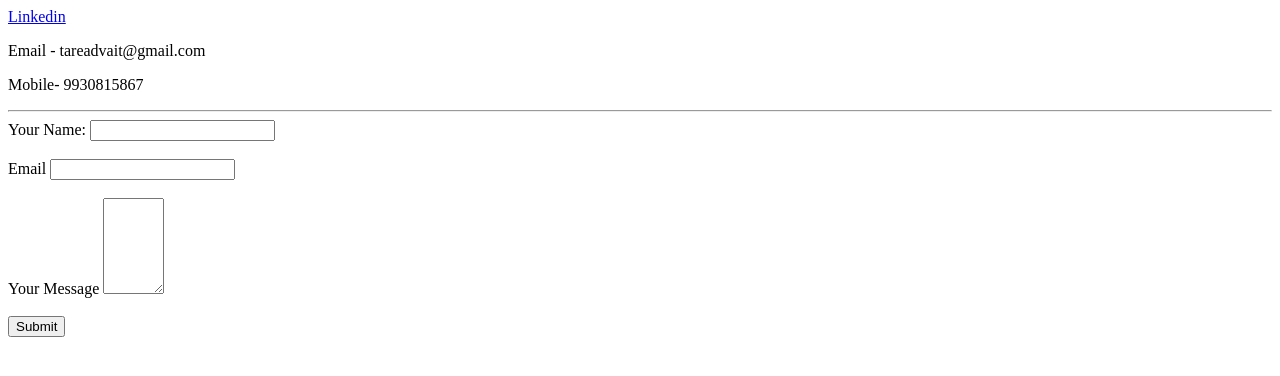
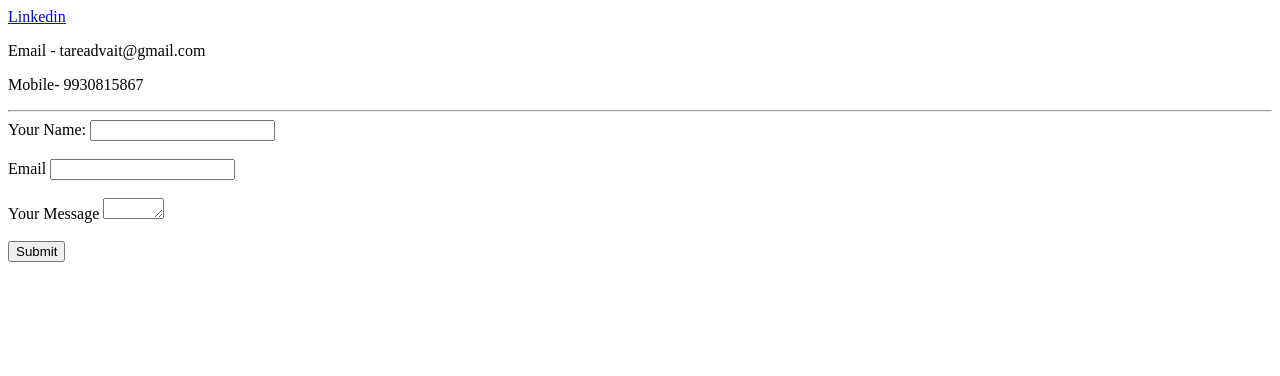
Before and after one commit to advait-tare/CV, a plain HTML site: page Contact Me.html in a window 1280 px wide. Drawn offline with Linux system fonts and the light colour scheme.

Commit message:
Initial CV added

```diff
--- a/Contact Me.html
+++ b/Contact Me.html
@@ -16,7 +16,7 @@
     <br><label for="">Email</label>
     <input type="email" name="Your Email " value=""><br />
     <br><label for="">Your Message</label>
-    <textarea name="Your Message" rows="6" cols="5"></textarea><br />
+    <textarea name="Your Message" rows="1" cols="5"></textarea><br />
     <br><input type="submit" name="">
     </form>
   </body>
```
Also changed, not shown: index.html (+0 -1 lines).
